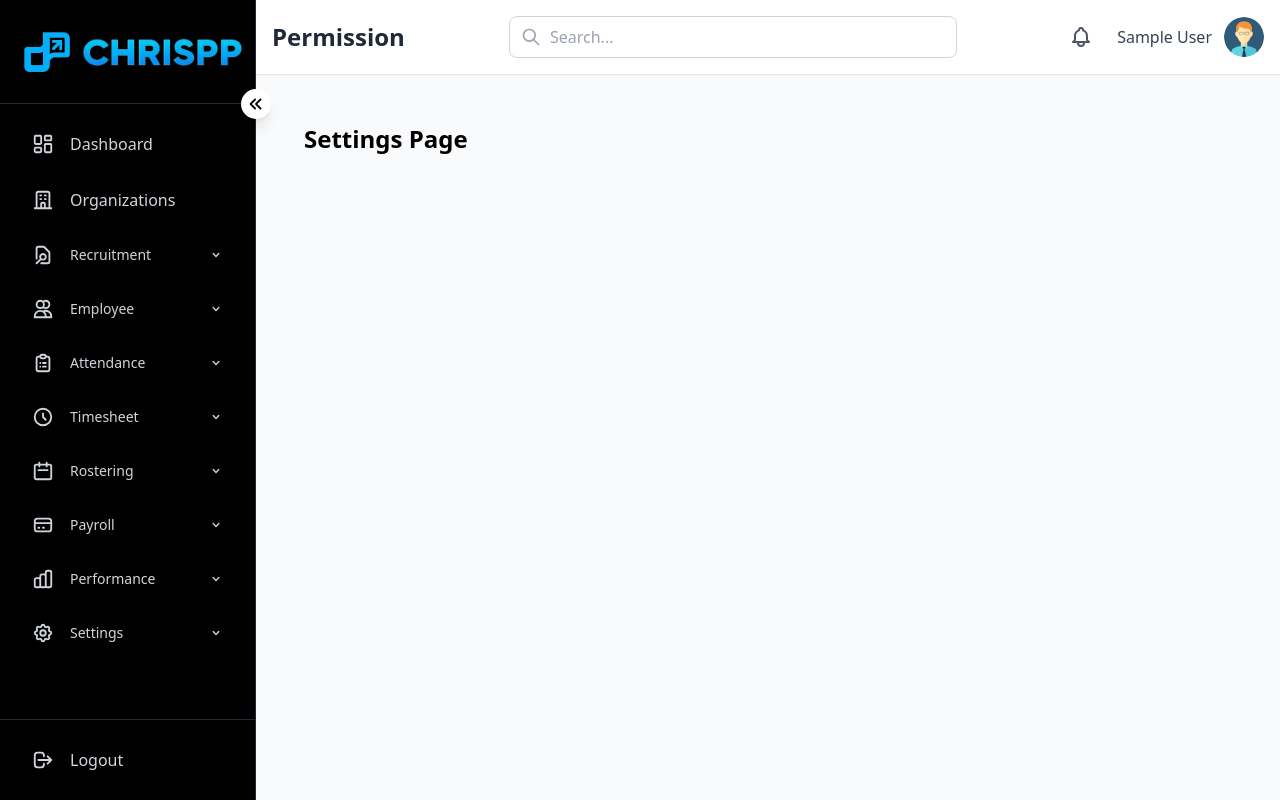
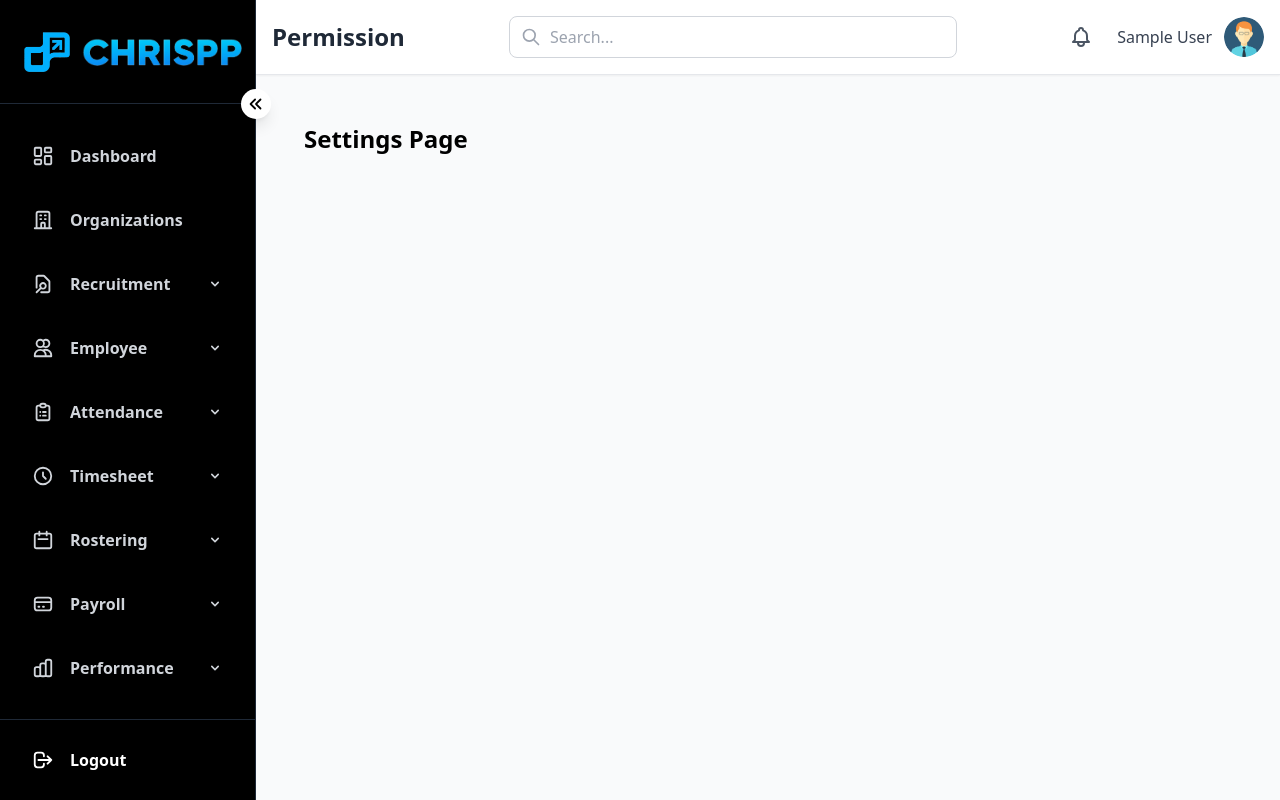
Before and after one commit to soujanya83/HRMS-REACT, a React (Vite) app: page /dashboard/settings/permission in a window 1280 px wide. Built offline with nearby package versions, Linux system fonts and the light colour scheme; sample sign-in values are in the browser's storage.

Commit message:
optimizing code

```diff
--- a/src/components/Sidebar.jsx
+++ b/src/components/Sidebar.jsx
@@ -299,13 +299,13 @@ const Sidebar = ({
   };
 
   const linkStyle =
-    "flex items-center px-4 py-3 my-1 rounded-lg transition-colors duration-200";
+    "flex items-center px-4 h-14 my-1 rounded-lg text-base transition-colors duration-200";
 
   const getNavLinkClass = ({ isActive }) => {
     const collapsedClass = isCollapsed ? "justify-center" : "";
     return isActive
       ? `${linkStyle} bg-brand-blue text-white font-semibold shadow-lg ${collapsedClass}`
-      : `${linkStyle} text-gray-300 font-medium hover:bg-white hover:text-black ${collapsedClass}`;
+      : `${linkStyle} text-gray-300 font-semibold hover:bg-white hover:text-black ${collapsedClass}`;
   };
 
   const getSubNavLinkClass = ({ isActive }) => {
@@ -324,8 +324,7 @@ const Sidebar = ({
       ></div>
 
       <div
-        className={`fixed inset-y-0 left-0 bg-black border-r border-gray-800 flex flex-col justify-between z-30 transition-all duration-300 ease-in-out
-                md:sticky md:top-0 md:h-screen
+        className={`relative bg-black border-r border-gray-800 flex flex-col justify-between z-30 transition-all duration-300 ease-in-out md:sticky md:top-0 md:h-screen
                 ${isCollapsed ? "md:w-24" : "md:w-64"}
                 ${
                   isSidebarOpen
@@ -334,7 +333,6 @@ const Sidebar = ({
                 }
                 md:translate-x-0`}
       >
-        <div className="relative h-full flex flex-col">
          <div className="absolute top-[104px] -right-4 -translate-y-1/2 hidden md:block z-10">
           <button
             onClick={() => setIsCollapsed(!isCollapsed)}
@@ -350,8 +348,7 @@ const Sidebar = ({
         </div>
 
          <div className="flex-1 flex flex-col overflow-y-auto scrollbar-hide">
-            <div>
-              <div className="flex items-center p-6 border-b border-gray-800 h-[104px] justify-center">
+          <div className="flex items-center p-6 border-b border-gray-800 h-[104px] justify-center flex-shrink-0">
             <Link to="/dashboard" className="flex items-center">
               <img
                 src={logoIcon}
@@ -380,9 +377,7 @@ const Sidebar = ({
                   >
                     <link.icon
                       size={22}
-                          className={`flex-shrink-0 ${
-                            isCollapsed ? "" : "mr-4"
-                          }`}
+                      className={`flex-shrink-0 ${isCollapsed ? "" : "mr-4"}`}
                     />
                     <span className={isCollapsed ? "hidden" : "block"}>
                       {link.name}
@@ -392,7 +387,7 @@ const Sidebar = ({
                   <>
                     <button
                       onClick={() => handleMenuClick(link.name)}
-                          className={`flex items-center w-full px-4 py-3 rounded-lg text-sm text-gray-300 font-medium hover:bg-white hover:text-black transition-colors duration-200 text-left ${
+                      className={`flex items-center w-full px-4 h-14 rounded-lg text-base text-gray-300 font-semibold hover:bg-white hover:text-black transition-colors duration-200 text-left ${
                         isCollapsed ? "justify-center" : "justify-between"
                       }`}
                     >
@@ -444,12 +439,11 @@ const Sidebar = ({
             ))}
           </nav>
         </div>
-          </div>
 
-          <div className="p-4 border-t border-gray-800">
+         <div className="p-4 border-t border-gray-800 flex-shrink-0">
           <button
             onClick={handleLogoutClick}
-              className={`flex items-center w-full px-4 py-3 rounded-lg text-gray-300 font-medium hover:bg-white hover:text-red-600 transition-colors duration-200 ${
+            className={`flex items-center w-full px-4 h-12 rounded-lg text-base font-semibold hover:bg-white hover:text-red-600 text-white duration-200 ${
               isCollapsed ? "justify-center" : ""
             }`}
           >
@@ -461,7 +455,6 @@ const Sidebar = ({
           </button>
         </div>
       </div>
-      </div>
     </>
   );
 };
```
Also changed, not shown: src/pages/OrganizationsPage.jsx (+1 -9 lines). Lines whose indentation alone changed are shown as unchanged.
